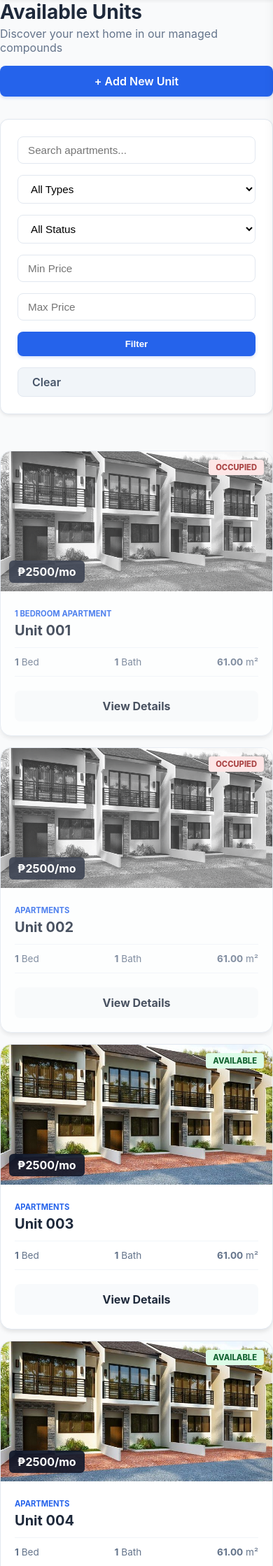
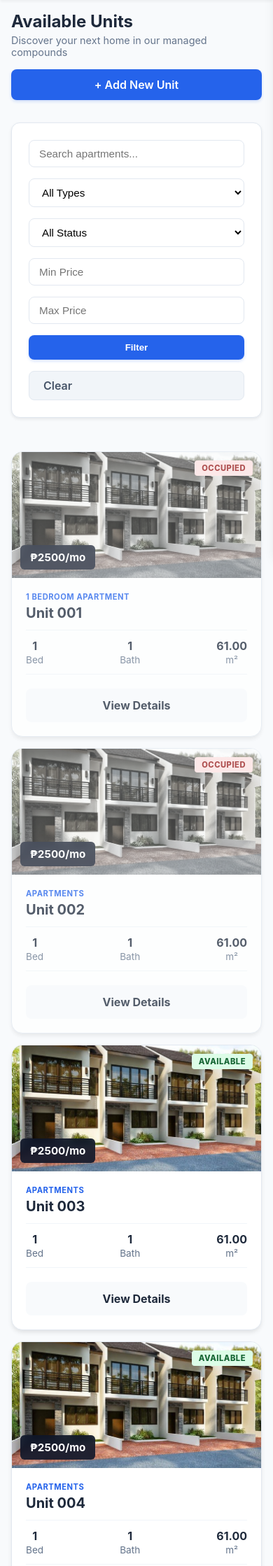
Before and after one commit to ramosjarod04-creator/apartment, a Django app: page /apartments/ in a window 390 px wide. Shown: the part 51-2289 px from the top of the page at 70% size. Run offline with Django 5.2, Linux system fonts and the light colour scheme; a user stored in the database is signed in; data comes from the database, SQL or seed files in the repository.

Commit message:
Update apartment_list.html

```diff
--- a/reservations/templates/reservations/apartment_list.html
+++ b/reservations/templates/reservations/apartment_list.html
@@ -3,6 +3,7 @@
 {% block title %}Apartment Units{% endblock %}
 
 {% block content %}
+<div class="apartments-wrapper">
     <div class="container">
         <div class="page-header">
             <div class="header-content">
@@ -62,6 +63,7 @@
             {% endfor %}
         </div>
     </div>
+</div>
 
 <style>
     :root {
@@ -73,6 +75,22 @@
         --shadow: 0 4px 6px -1px rgb(0 0 0 / 0.1);
     }
 
+    /* WRAPPER FOR PROPER SPACING */
+    .apartments-wrapper {
+        background-color: var(--bg-light);
+        min-height: 100vh;
+        width: 100%;
+        display: flex;
+        justify-content: center;
+        padding: 0 20px;
+    }
+
+    .apartments-wrapper .container {
+        width: 100%;
+        max-width: 1400px;
+        padding: 1.5rem 0;
+    }
+
     /* HEADER STYLING */
     .page-header {
         display: flex;
@@ -82,8 +100,18 @@
         gap: 1rem;
     }
 
-    .main-title { font-size: 2rem; color: var(--dark); font-weight: 700; margin-bottom: 4px; }
-    .subtitle { color: var(--gray-text); }
+    .main-title {
+        font-size: 2rem;
+        color: var(--dark);
+        font-weight: 700;
+        margin-bottom: 4px;
+        margin-top: 0;
+    }
+
+    .subtitle {
+        color: var(--gray-text);
+        margin: 0;
+    }
 
     .btn-filter-style {
         display: inline-flex;
@@ -104,6 +132,7 @@
         background-color: var(--primary-hover);
         transform: translateY(-1px);
         color: white;
+        box-shadow: 0 4px 6px rgba(37, 99, 235, 0.4);
     }
 
     /* GRID & CARDS */
@@ -119,13 +148,16 @@
         border-radius: 16px;
         overflow: hidden;
         box-shadow: var(--shadow);
-        transition: transform 0.3s ease;
+        transition: all 0.3s ease;
         border: 1px solid #e2e8f0;
         display: flex;
         flex-direction: column;
     }
 
-    .unit-card:hover { transform: translateY(-4px); }
+    .unit-card:hover {
+        transform: translateY(-4px);
+        box-shadow: 0 10px 20px -5px rgba(0,0,0,0.15);
+    }
 
     .unit-image-box {
         position: relative;
@@ -133,7 +165,16 @@
         background: #f1f5f9;
     }
 
-    .unit-image-box img { width: 100%; height: 100%; object-fit: cover; }
+    .unit-image-box img {
+        width: 100%;
+        height: 100%;
+        object-fit: cover;
+        transition: transform 0.3s ease;
+    }
+
+    .unit-card:hover .unit-image-box img {
+        transform: scale(1.05);
+    }
 
     .img-placeholder {
         display: flex;
@@ -144,6 +185,7 @@
         font-size: 0.8rem;
         text-transform: uppercase;
         letter-spacing: 1px;
+        font-weight: 600;
     }
 
     .price-overlay {
@@ -152,9 +194,11 @@
         left: 12px;
         background: rgba(15, 23, 42, 0.9);
         color: white;
-        padding: 6px 12px;
+        padding: 8px 14px;
         border-radius: 6px;
         font-weight: 700;
+        font-size: 0.95rem;
+        backdrop-filter: blur(4px);
     }
 
     .status-tag {
@@ -167,13 +211,37 @@
         font-weight: 800;
         text-transform: uppercase;
         z-index: 2;
+        letter-spacing: 0.5px;
     }
     .available { background: #dcfce7; color: #166534; }
     .occupied { background: #fee2e2; color: #991b1b; }
 
-    .unit-content { padding: 1.25rem; flex-grow: 1; display: flex; flex-direction: column; }
-    .compound-name { font-size: 0.7rem; text-transform: uppercase; color: var(--primary); font-weight: 700; }
-    .unit-number { font-size: 1.25rem; color: var(--dark); margin: 4px 0 12px 0; }
+    .unit-content {
+        padding: 1.25rem;
+        flex-grow: 1;
+        display: flex;
+        flex-direction: column;
+    }
+
+    .unit-header {
+        margin-bottom: 0.75rem;
+    }
+
+    .compound-name {
+        font-size: 0.7rem;
+        text-transform: uppercase;
+        color: var(--primary);
+        font-weight: 700;
+        letter-spacing: 0.5px;
+        display: block;
+    }
+
+    .unit-number {
+        font-size: 1.25rem;
+        color: var(--dark);
+        margin: 4px 0 0 0;
+        font-weight: 700;
+    }
 
     .unit-specs {
         display: flex;
@@ -183,6 +251,23 @@
         border-bottom: 1px solid #f1f5f9;
         color: var(--gray-text);
         font-size: 0.85rem;
+        margin-bottom: auto;
+    }
+
+    .spec-item {
+        display: flex;
+        flex-direction: column;
+        align-items: center;
+        gap: 2px;
+    }
+
+    .spec-item strong {
+        color: var(--dark);
+        font-size: 1rem;
+    }
+
+    .unit-footer {
+        margin-top: auto;
     }
 
     .btn-view {
@@ -195,13 +280,66 @@
         border-radius: 8px;
         text-decoration: none;
         font-weight: 700;
-        transition: 0.2s;
+        transition: all 0.2s;
+        border: 2px solid transparent;
     }
 
-    .btn-view:hover { background: var(--dark); color: white; }
+    .btn-view:hover {
+        background: var(--dark);
+        color: white;
+        border-color: var(--dark);
+    }
+
+    /* OCCUPIED STATE */
+    .unit-occupied {
+        opacity: 0.75;
+    }
+
+    .unit-occupied .unit-image-box img {
+        filter: grayscale(0.8);
+    }
+
+    .unit-occupied:hover {
+        opacity: 0.85;
+    }
+
+    /* EMPTY STATE */
+    .empty-state {
+        grid-column: 1 / -1;
+        text-align: center;
+        padding: 3rem 1rem;
+        background: white;
+        border-radius: 12px;
+        border: 2px dashed #cbd5e1;
+    }
+
+    .empty-state h3 {
+        color: var(--dark);
+        margin-bottom: 0.5rem;
+        font-size: 1.25rem;
+    }
+
+    .empty-state p {
+        color: var(--gray-text);
+        margin: 0;
+    }
 
     /* RESPONSIVE DESIGN */
+    @media (max-width: 992px) {
+        .units-grid {
+            grid-template-columns: repeat(auto-fill, minmax(280px, 1fr));
+        }
+    }
+
     @media (max-width: 768px) {
+        .apartments-wrapper {
+            padding: 0 16px;
+        }
+
+        .apartments-wrapper .container {
+            padding: 1rem 0;
+        }
+
         .page-header {
             flex-direction: column;
             align-items: flex-start;
@@ -213,23 +351,32 @@
         }
 
         .units-grid {
-            grid-template-columns: 1fr; /* Single column on phones */
+            grid-template-columns: repeat(auto-fill, minmax(250px, 1fr));
             gap: 16px;
+            padding: 16px 0;
         }
 
-        .main-title { font-size: 1.75rem; }
+        .main-title {
+            font-size: 1.75rem;
         }
 
-    .unit-occupied { opacity: 0.8; }
-    .unit-occupied img { filter: grayscale(1); }
+        .unit-image-box {
+            height: 180px;
+        }
+    }
 
-    .empty-state {
-        grid-column: 1 / -1;
-        text-align: center;
-        padding: 3rem 1rem;
-        background: var(--bg-light);
-        border-radius: 12px;
-        border: 2px dashed #cbd5e1;
+    @media (max-width: 480px) {
+        .units-grid {
+            grid-template-columns: 1fr;
+        }
+
+        .main-title {
+            font-size: 1.5rem;
+        }
+
+        .subtitle {
+            font-size: 0.9rem;
+        }
     }
 </style>
 {% endblock %}
```
Lines whose indentation alone changed are shown as unchanged.
